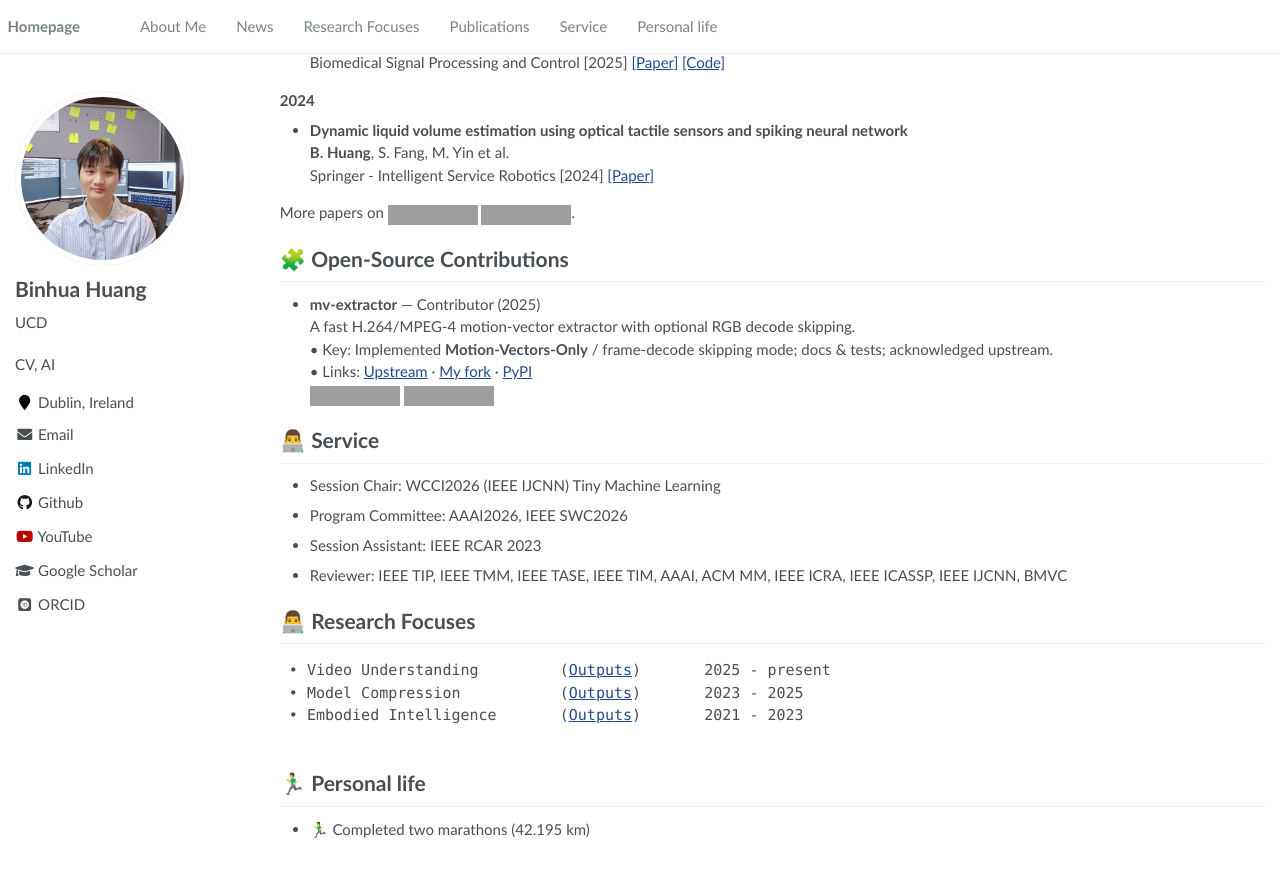
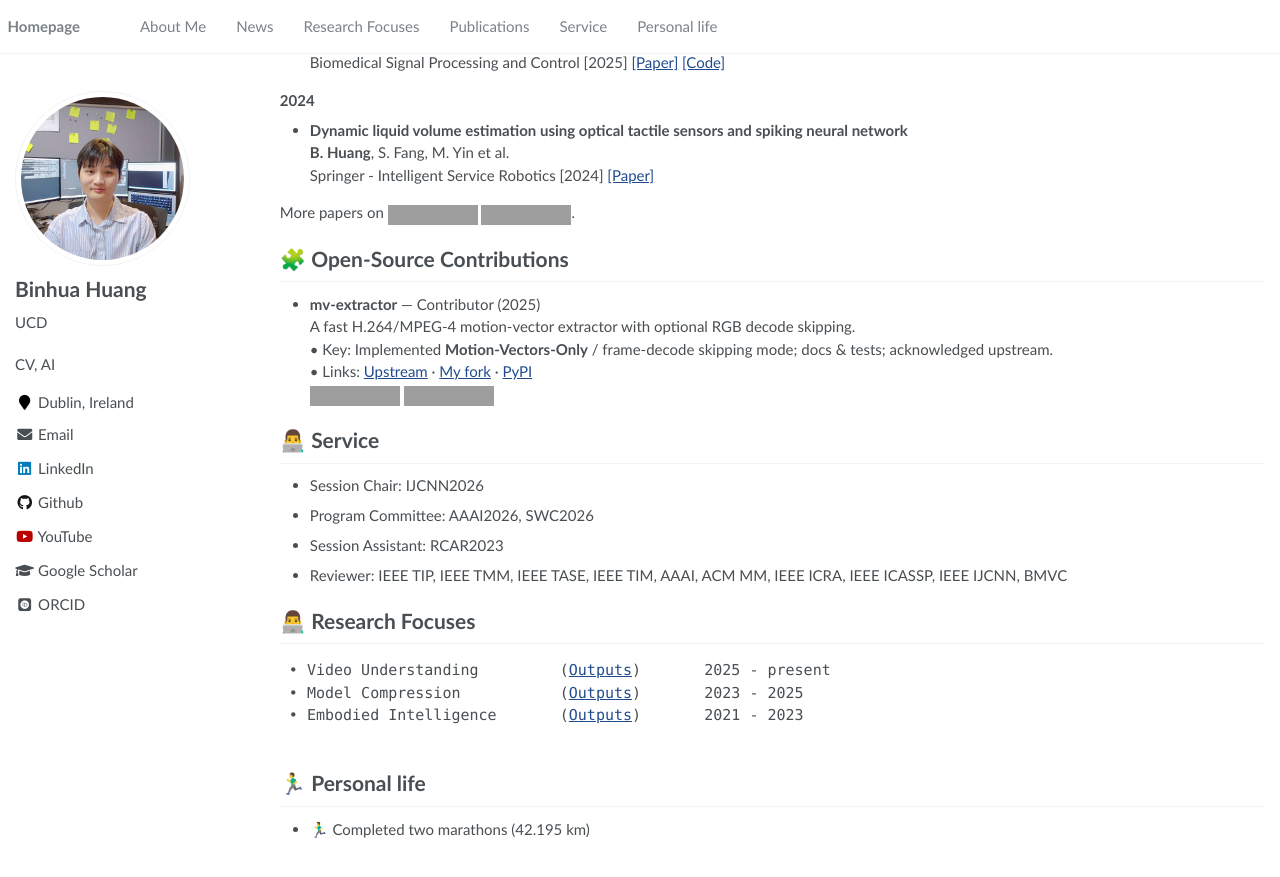
Before and after one commit to microa/microa.github.io, a Jekyll site: the page built from _pages/about.md, in a window 1280 px wide and 900 px high, scrolled down 956 px. Shown: the top 877 px of the window. Built offline with Jekyll 4.4.1, drawn with Linux system fonts in a browser that asks for light colours; some web fonts are replaced; grey boxes are pictures that could not be loaded.

Commit message:
Update about.md

```diff
--- a/_pages/about.md
+++ b/_pages/about.md
@@ -84,9 +84,9 @@ More papers on <a href='https://scholar.google.com/citations?user=WsVak2gAAAAJ'>
 
 
 # 👨‍💻 Service
-- Session Chair: WCCI2026 (IEEE IJCNN) Tiny Machine Learning
-- Program Committee: AAAI2026, IEEE SWC2026
-- Session Assistant: IEEE RCAR 2023
+- Session Chair: IJCNN2026
+- Program Committee: AAAI2026, SWC2026
+- Session Assistant: RCAR2023
 - Reviewer: IEEE TIP, IEEE TMM, IEEE TASE, IEEE TIM, AAAI, ACM MM, IEEE ICRA, IEEE ICASSP, IEEE IJCNN, BMVC
 
 
```
